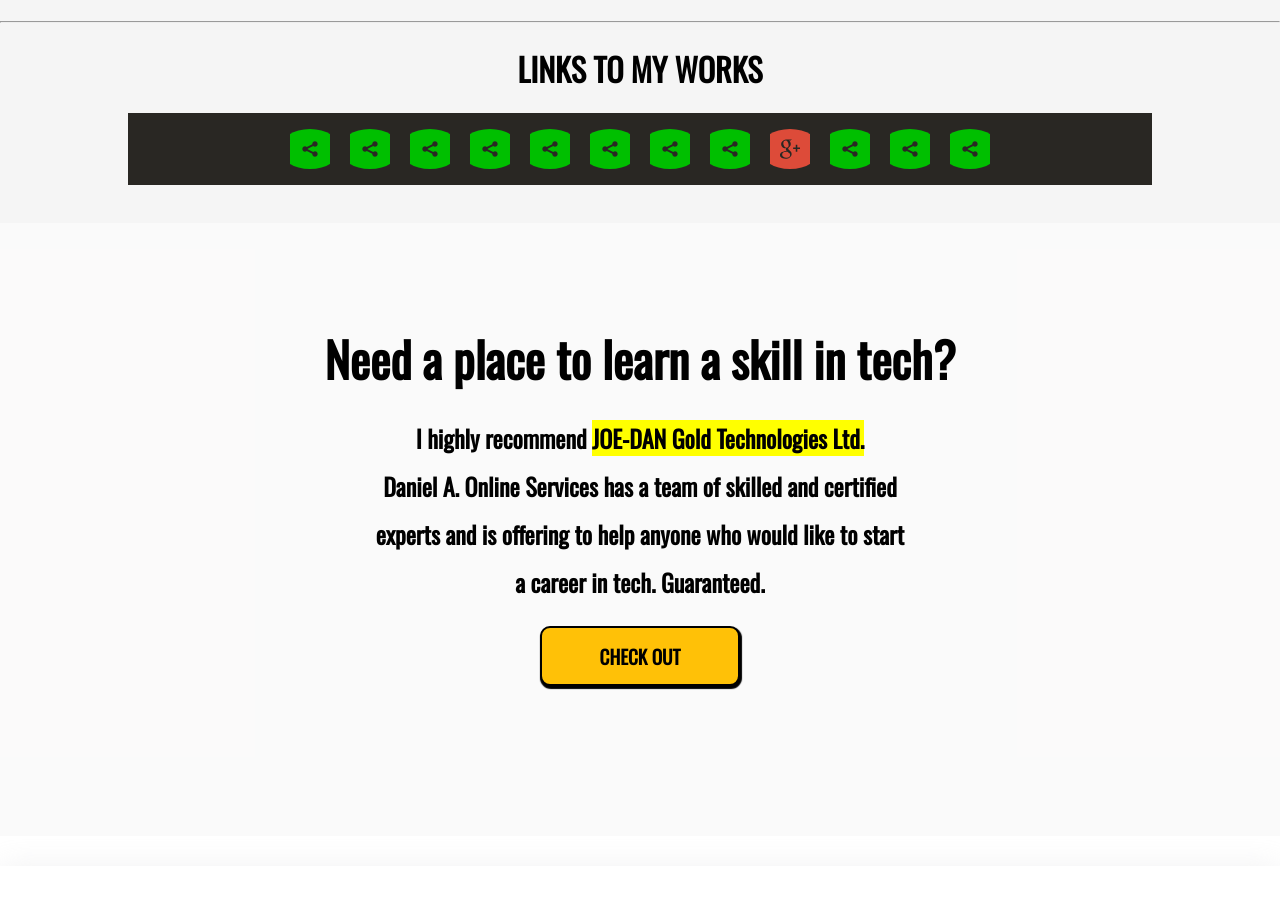
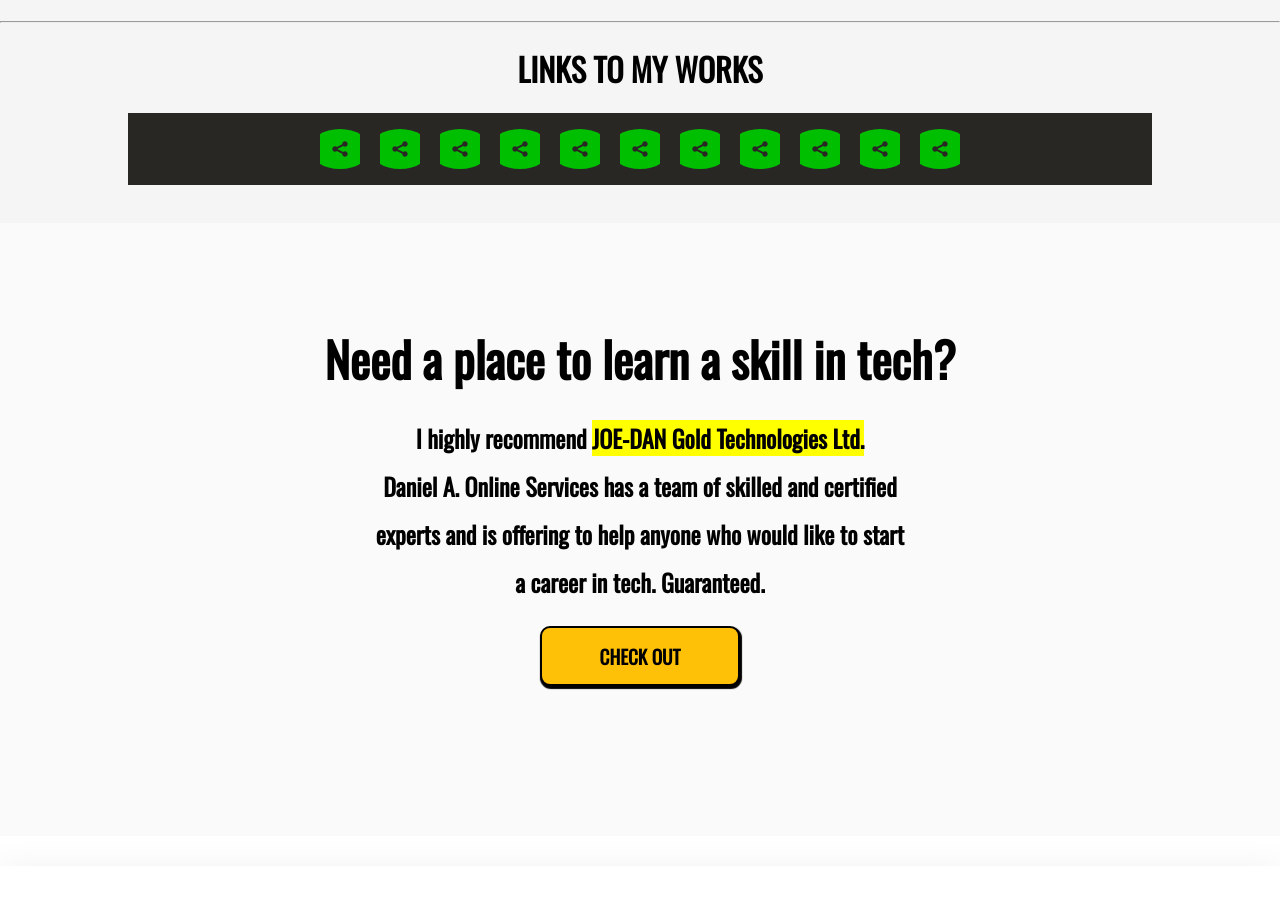
Before and after one commit to Achilihudaniel07/unofficial-portfolio, a React (Create React App) app: page / in a window 1280 px wide. Shown: the part 7880-8799 px from the top of the page. Built offline with nearby package versions, Linux system fonts and the light colour scheme.

Commit message:
chore: removing google

```diff
--- a/src/pages/projectPage/ProjectPage.jsx
+++ b/src/pages/projectPage/ProjectPage.jsx
@@ -54,8 +54,6 @@
 
                         <p><SocialIcon url="https://keshsnappage.netlify.app/" style={{width:"60px", height: "40px"}} /></p>
 
-                        <p><SocialIcon url="https://keshgooglepage.netlify.app/" style={{width:"60px", height: "40px"}} /></p>
-
                         <p><SocialIcon url="https://keshcounter.netlify.app/" style={{width:"60px", height: "40px"}} /></p>
 
                         <p><SocialIcon url="https://keshrobotfriends.netlify.app/" style={{width:"60px", height: "40px"}} /></p>
```
